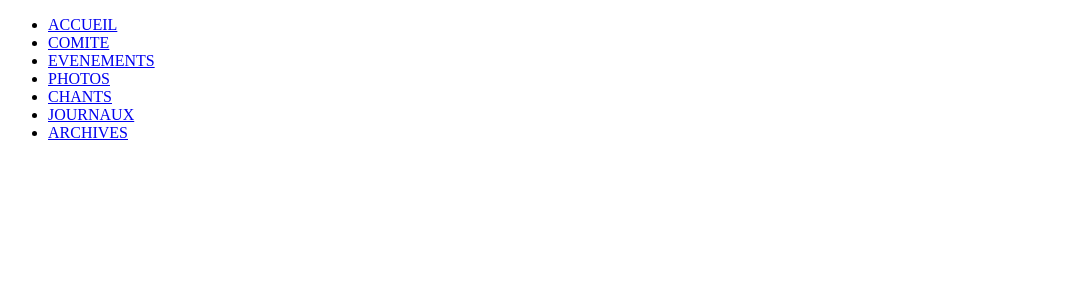
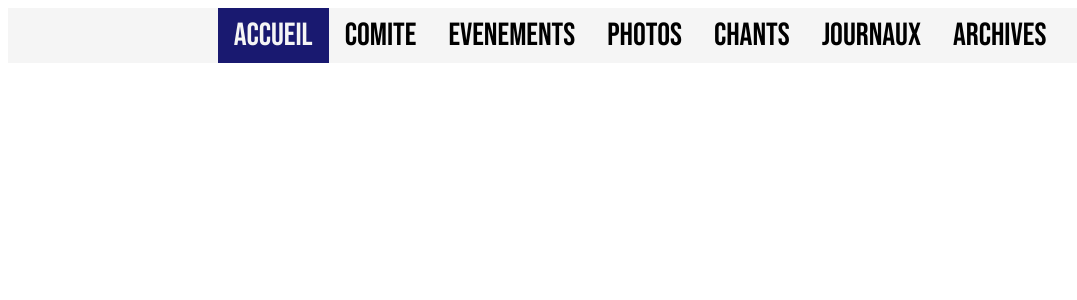
Before and after one commit to Jepsiko/site-cecs, a Django app: page /main/ in a window 1280 px wide. Shown: the top 300 px of the page, without its empty margins (0-1077 px from the left). Run offline with Django 3.2, Linux system fonts and the light colour scheme.

Commit message:
Navbar style added

```diff
--- a/main/static/main/style.css
+++ b/main/static/main/style.css
@@ -0,0 +1,41 @@
+@font-face {
+  font-family: "Bebas Neue";
+  src: url('../fonts/BebasNeue-Regular.ttf') format("truetype");
+}
+
+ul {
+    list-style-type: none;
+    margin: 0;
+    padding: 0;
+    width: 100%;
+    position: -webkit-sticky; /* Safari */
+    position: sticky;
+    top: 0;
+    display: flex;
+    justify-content: center;
+    background-color: whitesmoke;
+}
+
+li {
+    float: left;
+}
+
+li a {
+    display: block;
+    padding: 8px 16px;
+    text-decoration: none;
+    text-align: center;
+    font-family: "Bebas Neue", sans-serif;
+    font-size: xx-large;
+    color: black;
+}
+
+li a:hover {
+    background-color: lightgrey;
+    color: black;
+}
+
+.active {
+    background-color: midnightblue;
+    color: whitesmoke;
+}
--- a/main/templates/main/index.html
+++ b/main/templates/main/index.html
@@ -3,6 +3,18 @@
 
 {% block title %}{{ block.super }}{% endblock %}
 
+{% block navbar %}
+    <ul>
+        <li><a href="?" class="active">ACCUEIL</a></li>
+        <li><a href="?">COMITE</a></li>
+        <li><a href="?">EVENEMENTS</a></li>
+        <li><a href="?">PHOTOS</a></li>
+        <li><a href="?">CHANTS</a></li>
+        <li><a href="?">JOURNAUX</a></li>
+        <li><a href="?">ARCHIVES</a></li>
+    </ul>
+{% endblock %}
+
 {% block content %}
 
 {% endblock %}
```
Also changed, not shown: main/static/fonts/BebasNeue-Regular.ttf (added).
